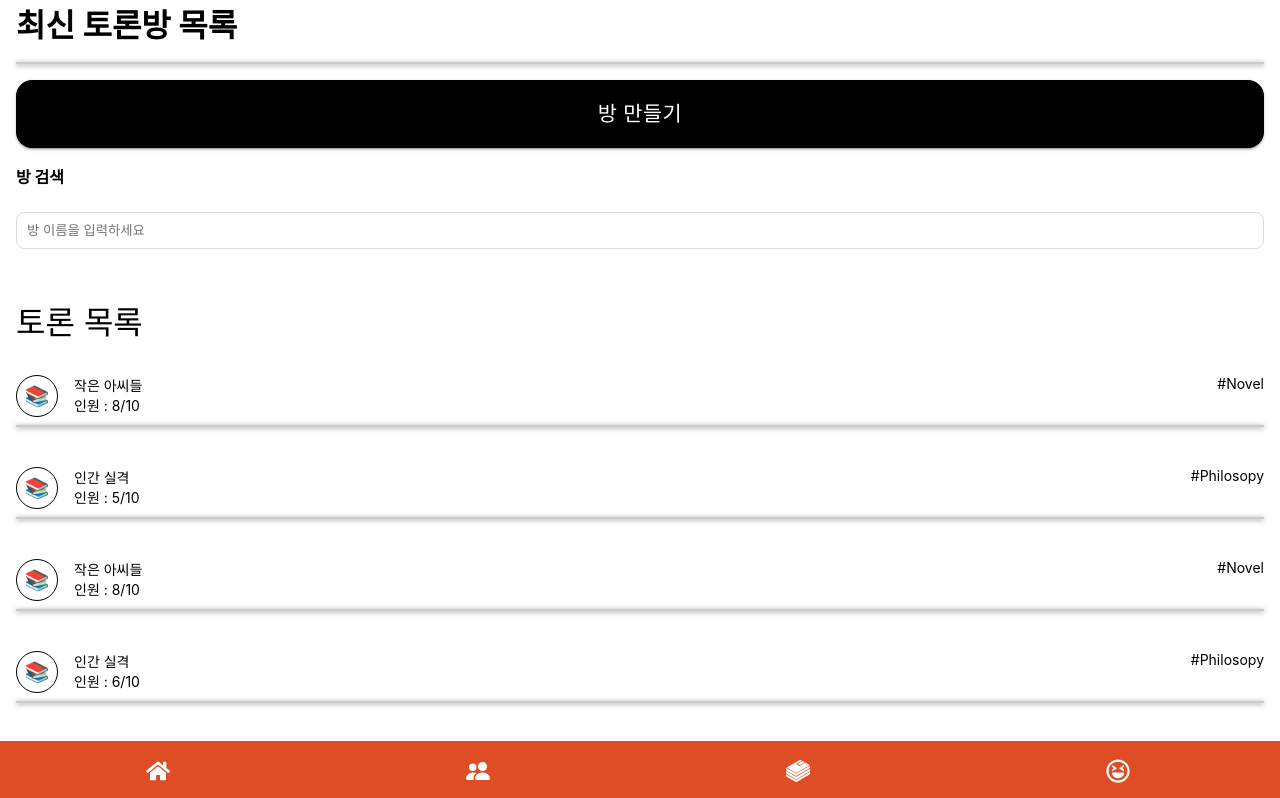
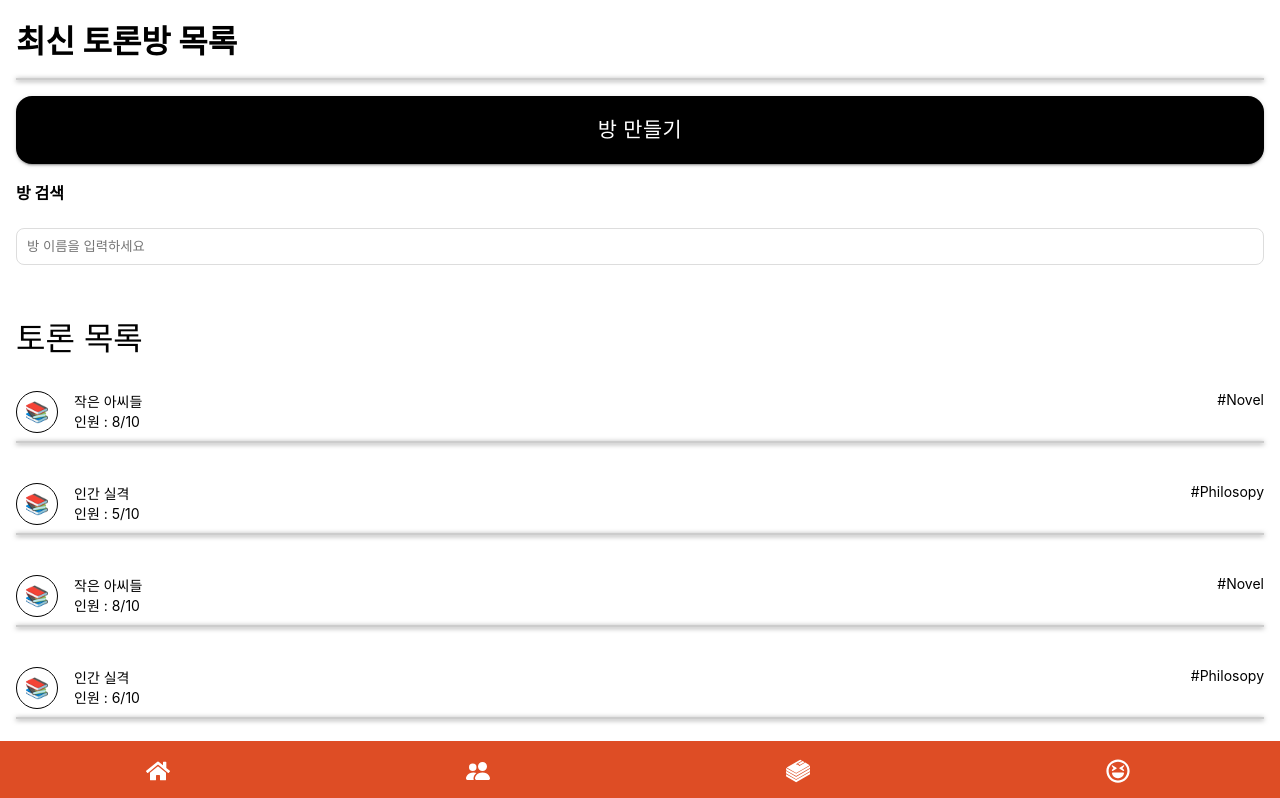
Before and after one commit to OnelineBookClass/Frontend, a React (Create React App) app: page /recent in a window 1280 px wide. Shown: the top 798 px of the page. Built offline with nearby package versions, Linux system fonts and the light colour scheme; no server answers.

Commit message:
refactor : add padding in titleBar (/recent & /mypage)

```diff
--- a/src/mypage/MyPage.jsx
+++ b/src/mypage/MyPage.jsx
@@ -12,6 +12,7 @@ const Container = styled.div`
     box-sizing: border-box;`;
 
 const Title = styled.div`
+    padding-top: 1rem;
     font-weight: bold;
     font-size: clamp(1rem, 5vw, 2rem);
     text-align: left;
--- a/src/recentDiscussions/components/Title.jsx
+++ b/src/recentDiscussions/components/Title.jsx
@@ -3,6 +3,7 @@ import styled from 'styled-components';
 
 const TitleContainer = styled.div`
     font-weight: bold;
+    padding-top: 1rem;
     font-size: clamp(1rem, 5vw, 2rem);
     text-align: left;
     align-items: flex-start;
```
